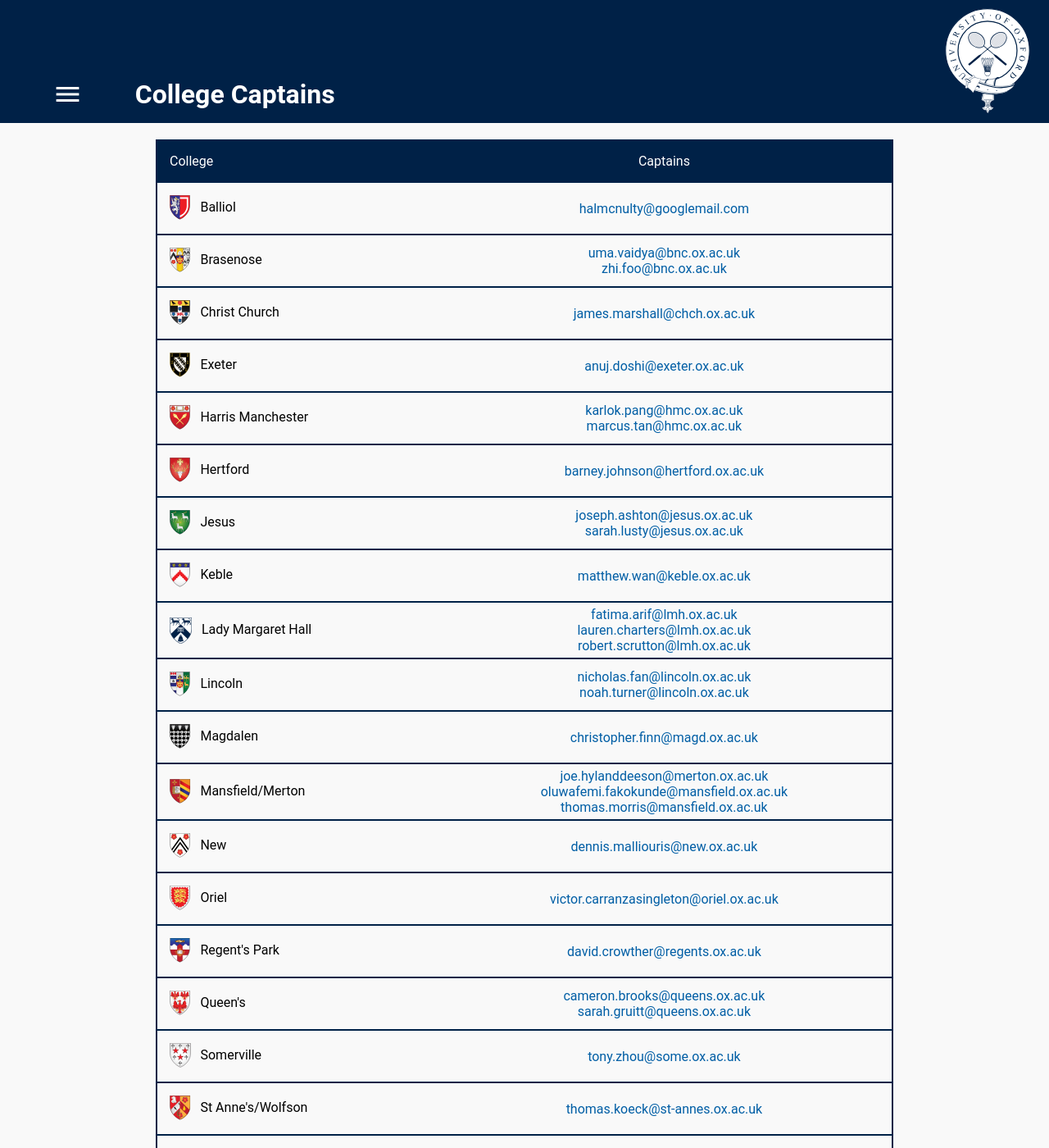
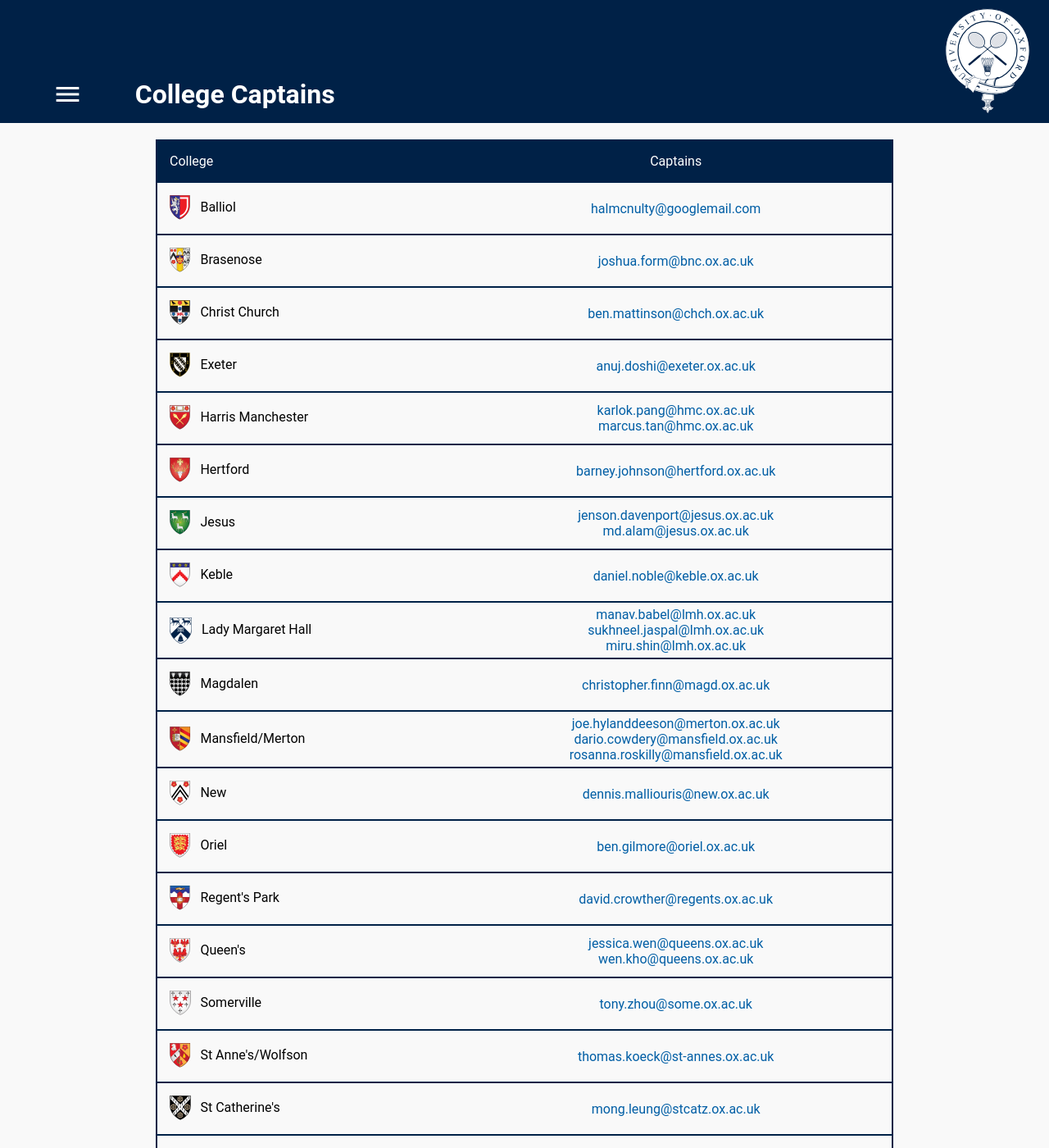
Before and after one commit to OUBaC/OUBaC.github.io, a Jekyll site: the page built from college-captains.html, in a window 1280 px wide and 1400 px high. Shown: the whole window at 82% size. Built offline with Jekyll 4.4.1, drawn with Linux system fonts in a browser that asks for light colours; some of the changed text lies outside the part shown.

Commit message:
College captains update/ Clubnight Playwaze update.

```diff
--- a/clubnight.html
+++ b/clubnight.html
@@ -13,14 +13,14 @@
 	<li>You should be wearing non-marking trainers or court shoes when playing.</li>
 	<li>The club provides plenty of plastic shuttles.</li>
 	<li>Clunight is operating on a pay-to-play basis for the time being so there are currently no year/term memberships.</li>
-	<li>To attend any Clubnight sessions this year you will need to 'Join the Club' on Team App.</li>
+	<li>To attend any Clubnight sessions this year you will need to 'Join the Club' on Playwaze.</li>
 	<li>We are currently not accepting new external (from outside of the university) members unless you were a member of the club in the previous academic year. This is due to a lack of court time.</li>
-	<strong><li>To Join the Club or to book into a session use the team app link below.</li></strong>
+	<strong><li>To Join the Club or to book into a session use the Playwaze link below.</li></strong>
 </ul>
 
 
 <div style="width:100%;text-align:center;">
-	<a target="_blank" href="https://www.teamapp.com/clubs/540849" class="button" style="color:#fff">Find us on Team App</a><!-- <img width="150" height="50" title="Find us on Team App" alt="Find us on Team App" src="http://teamapp.com/assets/find-us-on-teamapp.png" /></a> -->
+	<a target="_blank" href="https://badmintonengland.playwaze.com/ConfirmInvitation?token=oxfo8009" class="button" style="color:#fff">Find us on Playwaze</a><!-- <img width="150" height="50" title="Find us on Playwaze" alt="Find us on Playwaze" /></a> -->
 
 </div>
 
--- a/college-captains.html
+++ b/college-captains.html
@@ -8,12 +8,10 @@
    Captain: halmcnulty@googlemail.com
  - College: Brasenose
    img: brasenose
-   Captains:
-   - uma.vaidya@bnc.ox.ac.uk
-   - zhi.foo@bnc.ox.ac.uk
+   Captain: joshua.form@bnc.ox.ac.uk
  - College: Christ Church
    img: christ-church
-   Captain: james.marshall@chch.ox.ac.uk
+   Captain: ben.mattinson@chch.ox.ac.uk
  - College: Exeter
    img: exeter
    Captain: anuj.doshi@exeter.ox.ac.uk
@@ -28,22 +26,17 @@
  - College: Jesus
    img: jesus
    Captains:
-    - joseph.ashton@jesus.ox.ac.uk
-    - sarah.lusty@jesus.ox.ac.uk
+    - jenson.davenport@jesus.ox.ac.uk
+    - md.alam@jesus.ox.ac.uk
  - College: Keble
    img: keble
-   Captain: matthew.wan@keble.ox.ac.uk
+   Captain: daniel.noble@keble.ox.ac.uk
  - College: Lady Margaret Hall
    img: lady-margaret-hall
    Captains:
-   - fatima.arif@lmh.ox.ac.uk
-   - lauren.charters@lmh.ox.ac.uk
-   - robert.scrutton@lmh.ox.ac.uk
- - College: Lincoln
-   img: lincoln
-   Captains:
-   - nicholas.fan@lincoln.ox.ac.uk
-   - noah.turner@lincoln.ox.ac.uk
+   - manav.babel@lmh.ox.ac.uk
+   - sukhneel.jaspal@lmh.ox.ac.uk
+   - miru.shin@lmh.ox.ac.uk
  - College: Magdalen
    img: magdalen
    Captain: christopher.finn@magd.ox.ac.uk
@@ -52,22 +45,22 @@
    img2: merton
    Captains:
    - joe.hylanddeeson@merton.ox.ac.uk
-   - oluwafemi.fakokunde@mansfield.ox.ac.uk
-   - thomas.morris@mansfield.ox.ac.uk
+   - dario.cowdery@mansfield.ox.ac.uk
+   - rosanna.roskilly@mansfield.ox.ac.uk
  - College: New
    img: new
    Captain: dennis.malliouris@new.ox.ac.uk
  - College: Oriel
    img: oriel
-   Captain: victor.carranzasingleton@oriel.ox.ac.uk
+   Captain: ben.gilmore@oriel.ox.ac.uk
  - College: Regent's Park
    img: regents-park
    Captain: david.crowther@regents.ox.ac.uk
  - College: Queen&apos;s
    img: queens
    Captains:
-   - cameron.brooks@queens.ox.ac.uk
-   - sarah.gruitt@queens.ox.ac.uk
+   - jessica.wen@queens.ox.ac.uk
+   - wen.kho@queens.ox.ac.uk
  - College: Somerville
    img: somerville
    Captain: tony.zhou@some.ox.ac.uk
```
Also changed, not shown: other parts of college-captains.html (+6 -4 lines).
